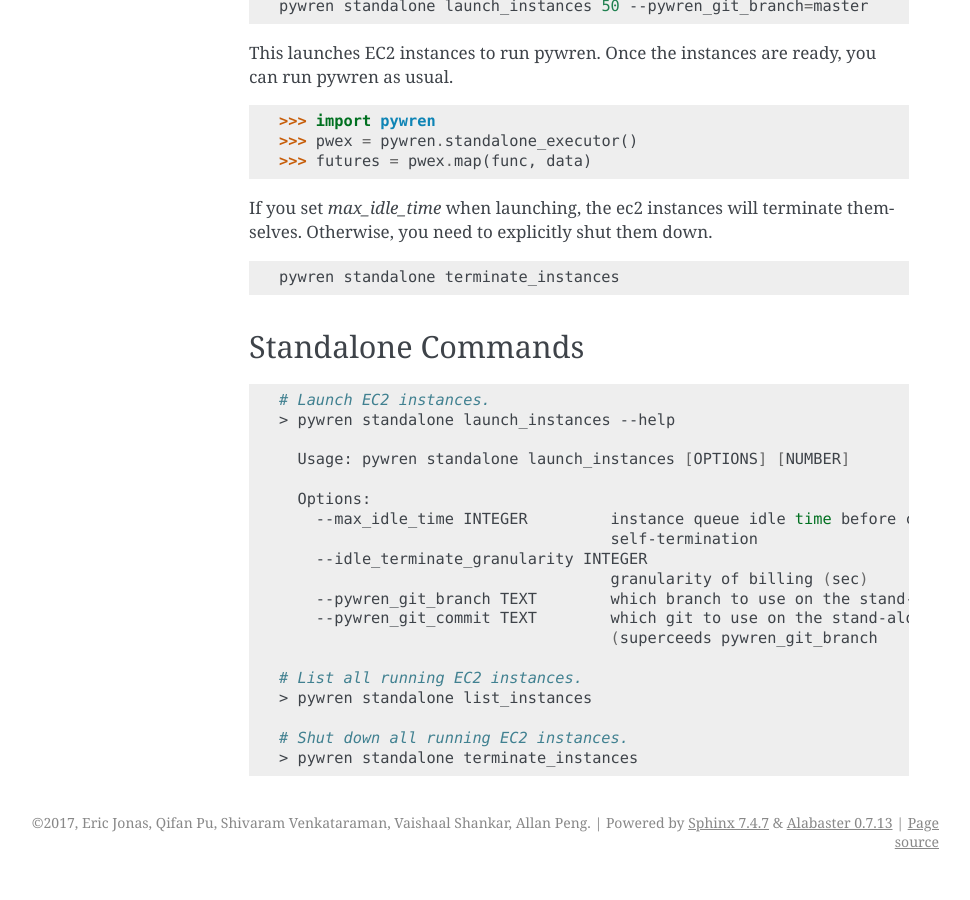
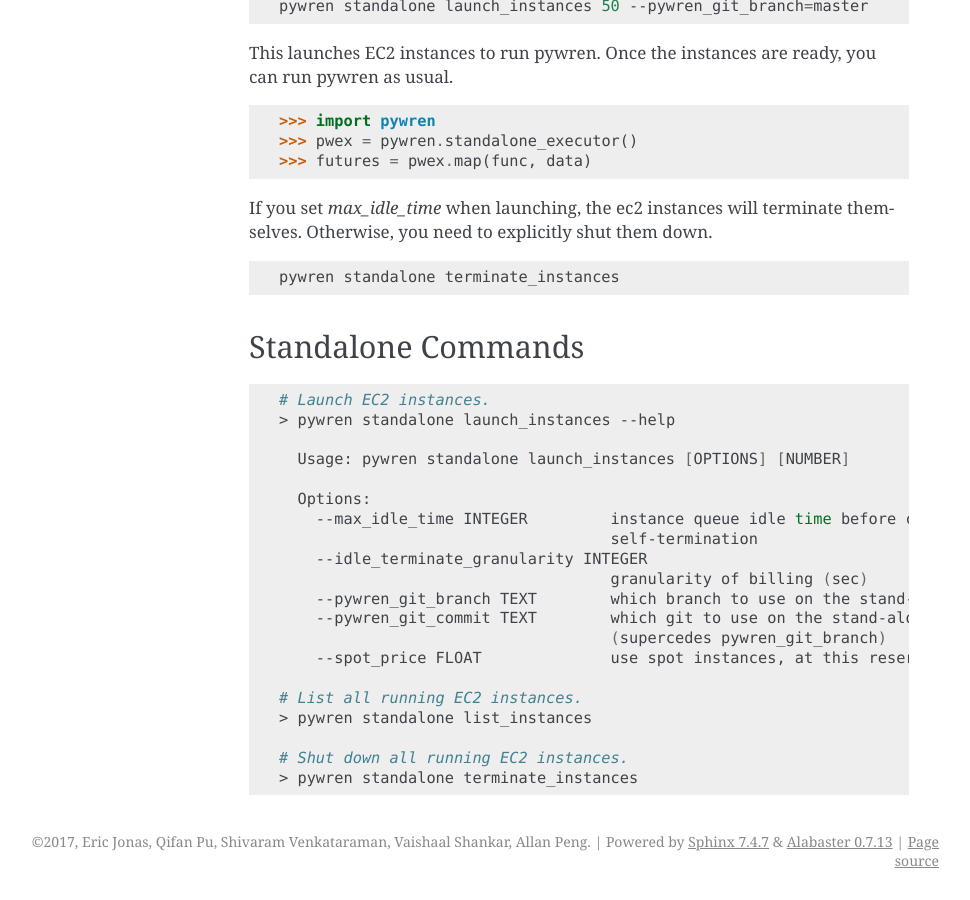
Before and after one commit to pywren/pywren, a Sphinx documentation site: the page built from docs/source/index.rst, in a window 1280 px wide and 900 px high, scrolled down 1230 px. Shown: the whole window, without its empty margins (171-1141 px from the left). Built offline with Sphinx 7.4.7, drawn with Linux system fonts in a browser that asks for light colours.

Commit message:
add spot price

```diff
--- a/docs/source/index.rst
+++ b/docs/source/index.rst
@@ -70,7 +70,8 @@
                                       granularity of billing (sec)
       --pywren_git_branch TEXT        which branch to use on the stand-alone
       --pywren_git_commit TEXT        which git to use on the stand-alone
-                                      (superceeds pywren_git_branch
+                                      (supercedes pywren_git_branch)
+      --spot_price FLOAT              use spot instances, at this reserve price
 
   # List all running EC2 instances.
   > pywren standalone list_instances
```
Also changed, not shown: 1 other file.
